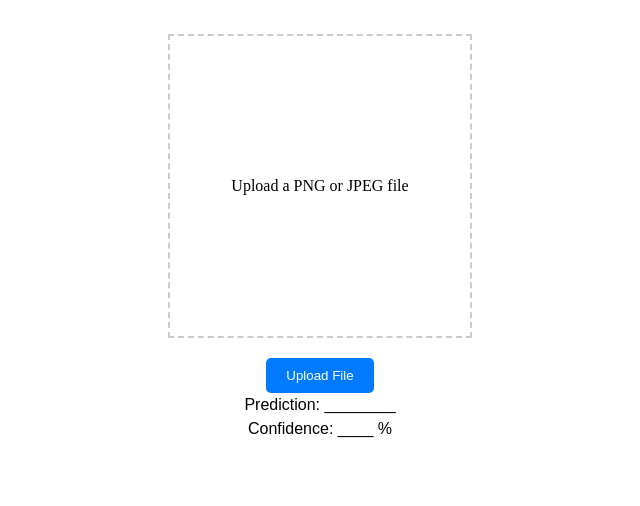
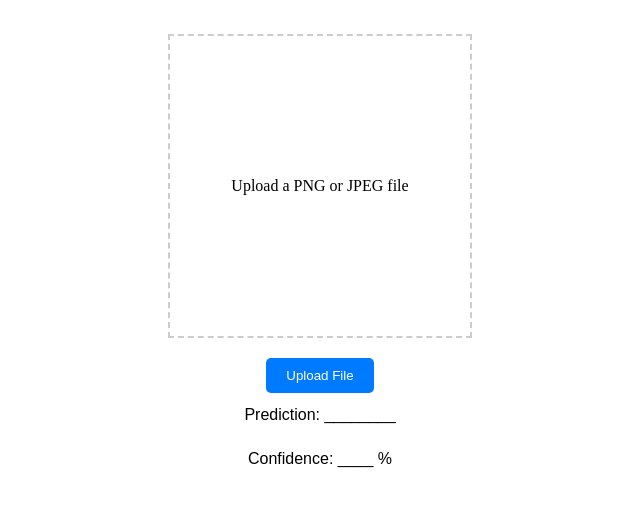
Before and after one commit to nb04/nb04.github.io, a plain HTML site: page index.html in a window 1280 px wide. Shown: the part 72-578 px from the top of the page, without its empty margins (320-960 px from the left). Drawn offline with Linux system fonts and the light colour scheme.

Commit message:
Update index.html

```diff
--- a/index.html
+++ b/index.html
@@ -16,24 +16,26 @@
       height: 48px
     }
 
-    /* Styles for the title*/
+    /* Styles for prediction text*/
     .pred {
       display:flex;
       justify-content: center;
       align-items: center;
       margin: 0;
       font-family: Arial, sans-serif;
-      height: 24px
+      height: 24px;
+      padding: 10px;
     }
 
-    /* Styles for the title*/
+    /* Styles for confidence text*/
     .conf {
       display:flex;
       justify-content: center;
       align-items: center;
       margin: 0;
       font-family: Arial, sans-serif;
-      height: 24px
+      height: 24px;
+      padding: 10px;
     }
 
     /* Styles for the upload container */
```
